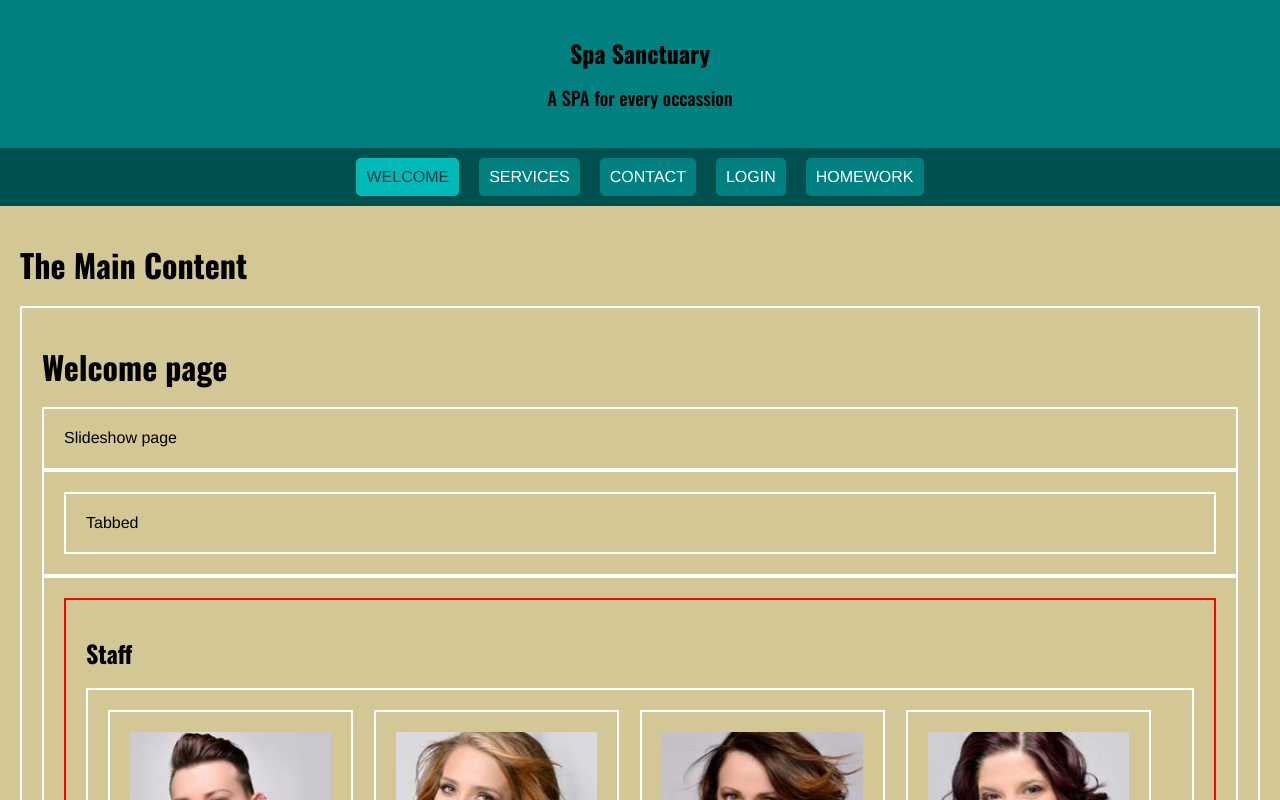
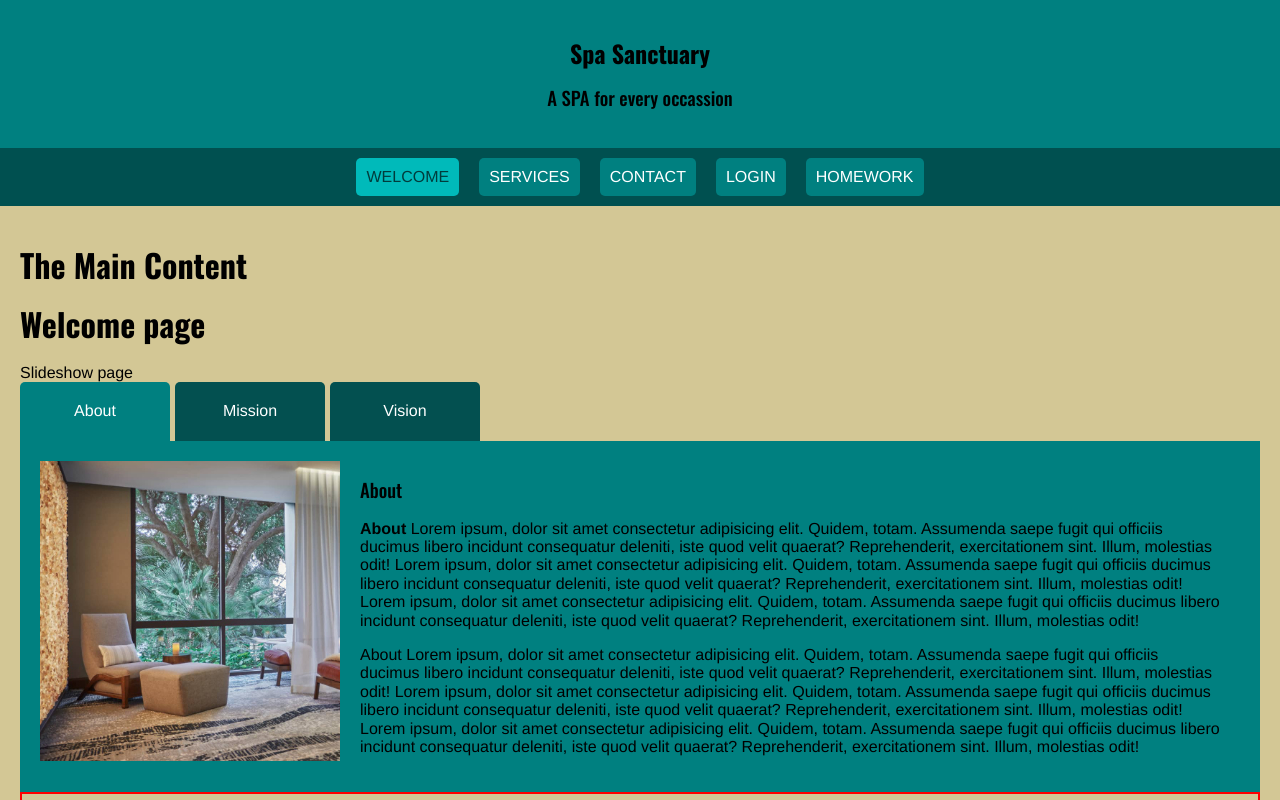
Before and after one commit to taylorbryanne/uclax-web1-summer21, a React (Create React App) app: page / in a window 1280 px wide. Shown: the top 800 px of the page. Built offline with nearby package versions, Linux system fonts and the light colour scheme.

Commit message:
Adding Tabbed Content

```diff
--- a/src/React/Homework/Homework.jsx
+++ b/src/React/Homework/Homework.jsx
@@ -88,6 +88,22 @@
 
                 A PNG file is a portable network graphic often used in web design as they have transparent background. It’s great for digital art as it uses lossless compression and also allows for the ability to convert image files to animations.
                 </p>
+
+        </Essay>
+        <Essay
+                number={ 7 }
+                question='Define the following roles: Project Manager, Business Analyst, Scrum Master, UX designer, Web Developer/Engineer, Quality Assurance Tester, and DevOps.'
+            >
+                <p> JPG files (joint photographic experts group) are compressed digital images used in different operating systems and across the internet. These image files allow a compression ratio of 10:1 which allows for much smaller image files, which are easier to share and store. Photographs are often JPG files for this reason.
+
+                GIFs (graphics interchange format) are dynamic files which allow for showing movement and details static images can’t. Animations are a common use of GIFs as they are relatively small in size compared to other animated formats.
+                </p>
+                <p>
+                SVG files are scalable vector graphics. They do not rely on pixels that make up the images we see. Instead they use Vector data which means they can retain image quality as they sale up or down (something PNGs cannot). They are great for logo design, charts, diagrams and graphs. They are also much smaller than high resolution similars in other formats.
+
+                A PNG file is a portable network graphic often used in web design as they have transparent background. It’s great for digital art as it uses lossless compression and also allows for the ability to convert image files to animations.
+                </p>
+
         </Essay>
     </div>
     );
--- a/src/React/Layout/Main.jsx
+++ b/src/React/Layout/Main.jsx
@@ -40,8 +40,8 @@
     background-color: #d3c795;
     padding: 20px;
 
-div {
+/* div {
     border: solid 2px white;
     padding: 20px;
-}
+} */
 `;
--- a/src/React/Pages/Welcome/Staff/StaffMembers.jsx
+++ b/src/React/Pages/Welcome/Staff/StaffMembers.jsx
@@ -9,7 +9,7 @@
 
 const StaffMembers = () => {
 
-    console.log('staffData', staffData);
+    //console.log('staffData', staffData);
 
     return (
         <StaffMembersStyled className= 'StaffMembers'>
--- /dev/null
+++ b/src/React/Pages/Welcome/Tabbed/Content.jsx
@@ -0,0 +1,37 @@
+import React from 'react';
+import styled from 'styled-components';
+
+const Content = ({chosenTab}) => {
+
+    return (
+        <ContentStyled className='Content'>
+            <div className="image">
+                <img src={ chosenTab.image } alt={ chosenTab.image } />
+            </div>
+            <div className="info">
+                <h3>{ chosenTab.title }</h3>
+                <div dangerouslySetInnerHTML={ { __html: chosenTab.text }} />
+            </div>
+        </ContentStyled>
+    );
+}
+
+export default Content;
+
+const ContentStyled = styled.div`
+        padding: 20px;
+        background-color: teal;
+        min-height: 200px;
+
+        display: flex;
+
+        .image {
+            max-width: 100%none;
+        }
+    }
+
+    .info {
+        flex: 4;
+        padding: 0px 20px;
+    }
+`;
--- /dev/null
+++ b/src/React/Pages/Welcome/Tabbed/Tab.jsx
@@ -0,0 +1,40 @@
+import React from 'react';
+import styled from 'styled-components';
+
+const Tab = ({tab, chosenTab, chosenTabUpdate}) => {
+
+    const handleClick = () => {
+        chosenTabUpdate (tab);
+    }
+
+    const theClassName = (tab.title === chosenTab.title) ? 'Tab chosen': 'Tab';
+
+    return (
+        <TabStyled className={ theClassName } onClick={ handleClick }>
+            { tab.title }
+        </TabStyled>
+    );
+}
+
+export default Tab;
+
+const TabStyled = styled.div`
+        padding: 20px;
+        background-color: teal;
+
+        width: 150px;
+        text-align: center;
+        color: white;
+
+        cursor: pointer;
+
+        margin-right: 5px;
+        border-radius: 5px 5px 0px 0px;
+
+        background-color: #035050;
+
+        &.chosen {
+            background-color: teal;
+        }
+
+`;
--- a/src/React/Pages/Welcome/Tabbed/Tabbed.jsx
+++ b/src/React/Pages/Welcome/Tabbed/Tabbed.jsx
@@ -1,15 +1,33 @@
-import React from 'react';
+import React, { useState } from 'react';
 import styled from 'styled-components';
 
+import { tabbedData } from './tabbedData.js';
+
+import Tabs from './Tabs.jsx';
+import Content from './Content.jsx';
+
 const Tabbed = () => {
+
+    const [chosenTab, chosenTabUpdate] = useState(tabbedData[0]);
+
+    // console.log('tabbedData' , tabbedData);
+    // console.log('chosenTab' , chosenTab);
 
     return (
         <TabbedStyled className= 'Tabbed'>
             <div className="inset-conatiner">
-                Tabbed
+                <Tabs
+                    tabbedData={ tabbedData }
+                    chosenTab={ chosenTab }
+                    chosenTabUpdate={ chosenTabUpdate }
+                />
+                <Content
+                    chosenTab={ chosenTab }
+
+                />
             </div>
         </TabbedStyled>
-    )
+    );
 }
 
 export default Tabbed;
--- /dev/null
+++ b/src/React/Pages/Welcome/Tabbed/Tabs.jsx
@@ -0,0 +1,31 @@
+import React from 'react';
+import styled from 'styled-components';
+
+import Tab from './Tab.jsx';
+
+const Tabs = ({tabbedData, chosenTab, chosenTabUpdate}) => {
+
+    console.log('tabbedData', tabbedData);
+
+    return (
+        <TabsStyled className='Tabs'>
+            {
+                tabbedData.map((tab, idx) => {
+                    return <Tab
+                                key={ idx }
+                                tab={ tab }
+                                chosenTab={ chosenTab }
+                                chosenTabUpdate={ chosenTabUpdate }
+                            />
+
+                })
+            }
+        </TabsStyled>
+    );
+}
+
+export default Tabs;
+
+const TabsStyled = styled.div`
+    display: flex;
+`;
--- /dev/null
+++ b/src/React/Pages/Welcome/Tabbed/tabbedData.js
@@ -0,0 +1,17 @@
+export const tabbedData = [
+    {
+        image: '/img/MissionVision/about.jpg',
+        title: 'About',
+        text: '<p><b>About</b> Lorem ipsum, dolor sit amet consectetur adipisicing elit. Quidem, totam. Assumenda saepe fugit qui officiis ducimus libero incidunt consequatur deleniti, iste quod velit quaerat? Reprehenderit, exercitationem sint. Illum, molestias odit! Lorem ipsum, dolor sit amet consectetur adipisicing elit. Quidem, totam. Assumenda saepe fugit qui officiis ducimus libero incidunt consequatur deleniti, iste quod velit quaerat? Reprehenderit, exercitationem sint. Illum, molestias odit! Lorem ipsum, dolor sit amet consectetur adipisicing elit. Quidem, totam. Assumenda saepe fugit qui officiis ducimus libero incidunt consequatur deleniti, iste quod velit quaerat? Reprehenderit, exercitationem sint. Illum, molestias odit!</p> <p>About Lorem ipsum, dolor sit amet consectetur adipisicing elit. Quidem, totam. Assumenda saepe fugit qui officiis ducimus libero incidunt consequatur deleniti, iste quod velit quaerat? Reprehenderit, exercitationem sint. Illum, molestias odit! Lorem ipsum, dolor sit amet consectetur adipisicing elit. Quidem, totam. Assumenda saepe fugit qui officiis ducimus libero incidunt consequatur deleniti, iste quod velit quaerat? Reprehenderit, exercitationem sint. Illum, molestias odit! Lorem ipsum, dolor sit amet consectetur adipisicing elit. Quidem, totam. Assumenda saepe fugit qui officiis ducimus libero incidunt consequatur deleniti, iste quod velit quaerat? Reprehenderit, exercitationem sint. Illum, molestias odit!</p>',
+    },
+    {
+        image: '/img/MissionVision/mission.jpg',
+        title: 'Mission',
+        text: '<p><b>Mission</b> Lorem ipsum, dolor sit amet consectetur adipisicing elit. Quidem, totam. Assumenda saepe fugit qui officiis ducimus libero incidunt consequatur deleniti, iste quod velit quaerat? Reprehenderit, exercitationem sint. Illum, molestias odit! Lorem ipsum, dolor sit amet consectetur adipisicing elit. Quidem, totam. Assumenda saepe fugit qui officiis ducimus libero incidunt consequatur deleniti, iste quod velit quaerat? Reprehenderit, exercitationem sint. Illum, molestias odit! Lorem ipsum, dolor sit amet consectetur adipisicing elit. Quidem, totam. Assumenda saepe fugit qui officiis ducimus libero incidunt consequatur deleniti, iste quod velit quaerat? Reprehenderit, exercitationem sint. Illum, molestias odit!</p>',
+    },
+    {
+        image: '/img/MissionVision/vision.jpg',
+        title: 'Vision',
+        text: '<p><b>Vision</b> Lorem ipsum, dolor sit amet consectetur adipisicing elit. Quidem, totam. Assumenda saepe fugit qui officiis ducimus libero incidunt consequatur deleniti, iste quod velit quaerat? Reprehenderit, exercitationem sint. Illum, molestias odit! Lorem ipsum, dolor sit amet consectetur adipisicing elit. Quidem, totam. Assumenda saepe fugit qui officiis ducimus libero incidunt consequatur deleniti, iste quod velit quaerat? Reprehenderit, exercitationem sint. Illum, molestias odit! Lorem ipsum, dolor sit amet consectetur adipisicing elit. Quidem, totam. Assumenda saepe fugit qui officiis ducimus libero incidunt consequatur deleniti, iste quod velit quaerat? Reprehenderit, exercitationem sint. Illum, molestias odit!</p>',
+    },
+];
```
